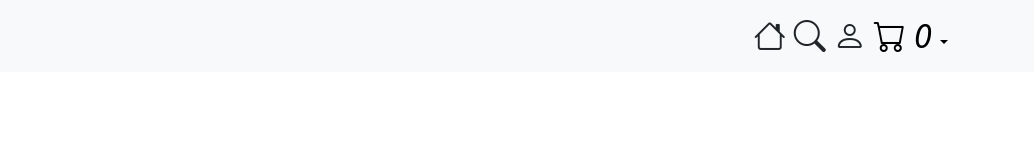
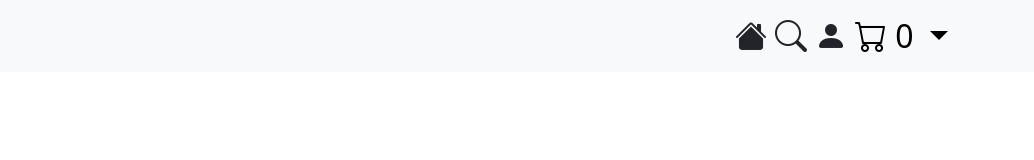
Before and after one commit to nathankleung/islandsnow, a plain HTML site: page index.html in a window 1280 px wide. Shown: the full height of the page, 246-1280 px from the left. Drawn offline with nearby package versions, Linux system fonts and the light colour scheme.

Commit message:
fin real

```diff
--- a/index.html
+++ b/index.html
@@ -21,12 +21,13 @@
                 <i class="bi bi-instagram p-1" style="font-size: 2rem;"></i>
             </ul>
             <ul class="nav justify-content-end">
-                <i class="bi bi-house p-1" style="font-size: 2rem;"></i>
+                <i class="bi bi-house-fill p-1" style="font-size: 2rem;"></i>
                 <i class="bi bi-search p-1" style="font-size: 2rem;"></i>
-                <i class="bi bi-person p-1" style="font-size: 2rem;"></i>
+                <i class="bi bi-person-fill p-1" style="font-size: 2rem;"></i>
 
-                <a class="nav-link dropdown-toggle p-1" href="#" id="cartDropdown" role="button" data-bs-toggle="dropdown" aria-expanded="false">
-                    <i class="bi bi-cart" style="font-size: 2rem;"> 0</i>
+                <a class="nav-link dropdown-toggle p-1" href="#" id="cartDropdown" role="button" data-bs-toggle="dropdown" aria-expanded="false" style="font-size: 2rem;">
+                    <i class="bi bi-cart" style="font-size: 2rem;"></i>
+                    <span class="p" style="font-size: 2rem; font-style: normal;">0</span>
                 </a>
                 <ul class="dropdown-menu dropdown-menu-dark" aria-labelledby="navbarDarkDropdownMenuLink">
                     <li><a class="dropdown-item" href="#">Action</a></li>
```
